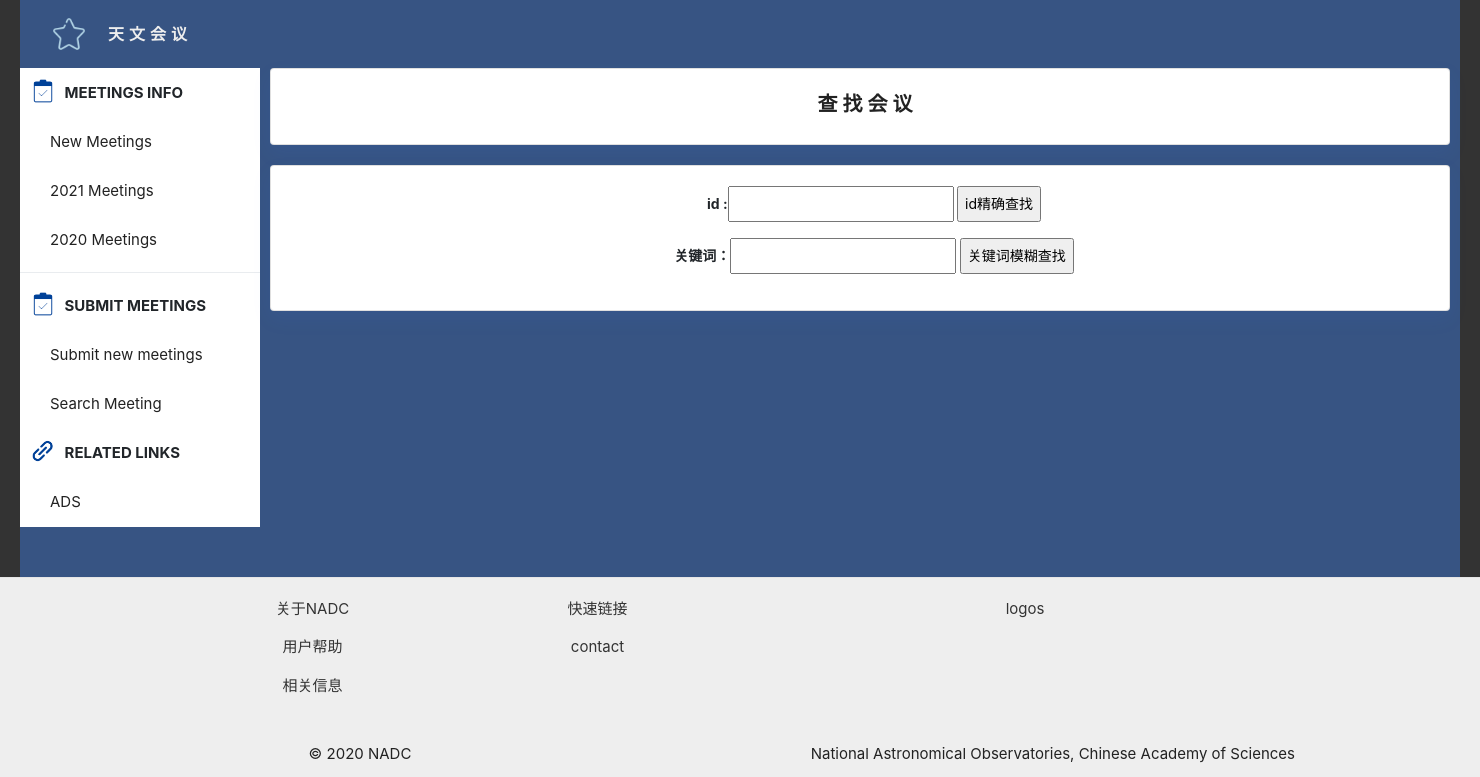
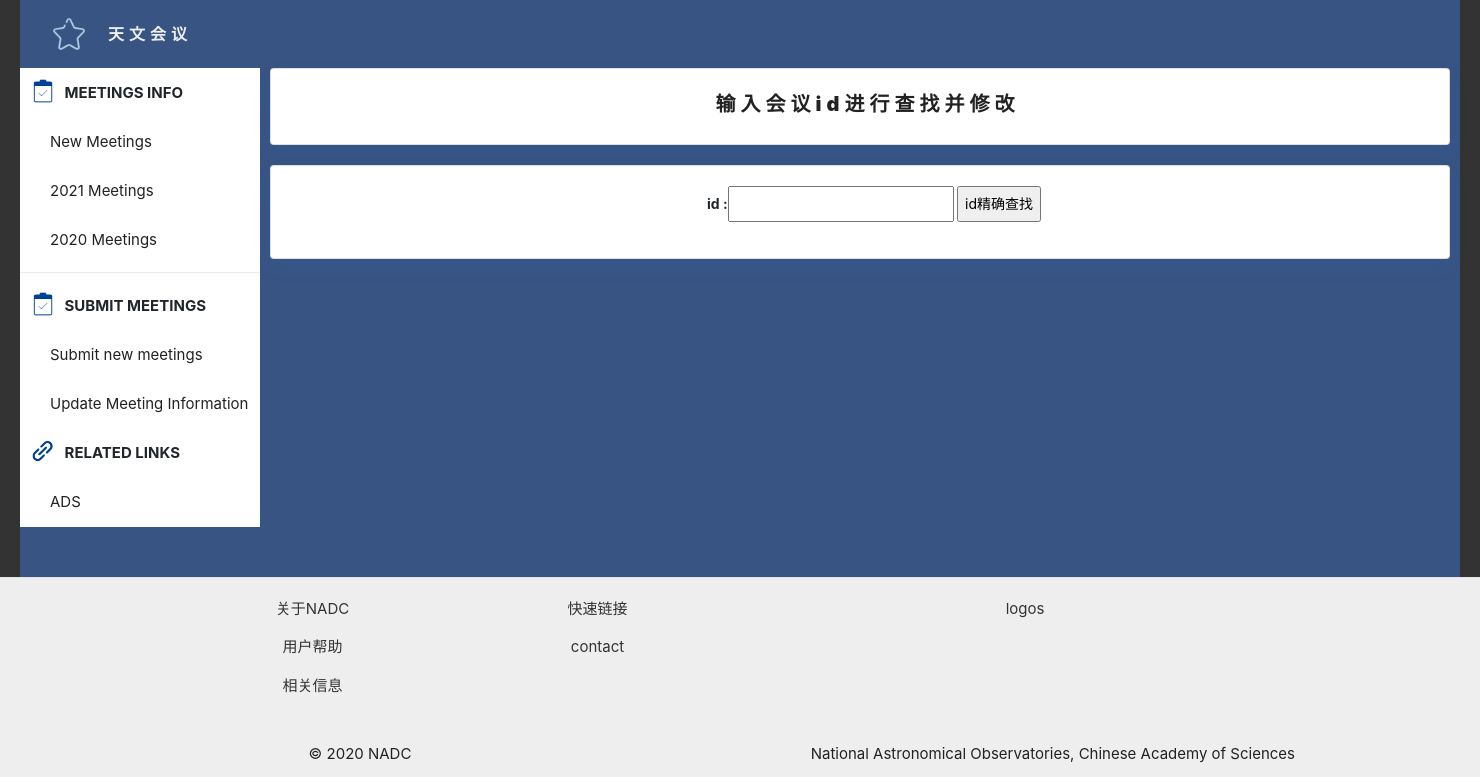
Before and after one commit to YSH1014/meeting, a Flask app: page /search_meeting in a window 1480 px wide. Shown: the part 142-919 px from the top of the page. Run offline with Flask 2, Linux system fonts and the light colour scheme; some libraries are stand-ins or nearby versions.

Commit message:
去掉修改权限限制

```diff
--- a/app/routes/meeting_routes.py
+++ b/app/routes/meeting_routes.py
@@ -48,8 +48,13 @@ def register_meeting():
 @user_required
 def update_meeting_form(id):
     meeting = Meeting.query.get(id)
+    if not meeting:
+        return redirect(url_for('error',message='会议不存在'))
+    #去掉了权限审核页面，任何注册用户都可以修改
+    '''
     if (meeting.register != current_user.id):
         return redirect(url_for('error', message='您不是该会议注册者，无法修改'))
+        '''
     # 将原有属性填入新表单
     form = RegisterMeetingForm(
         title=meeting.title,
@@ -68,7 +73,7 @@ def update_meeting_form(id):
 
         meeting = Meeting.query.get(id)
 
-        meeting.register=current_user.id
+        meeting.register = current_user.id
         meeting.status= MeetingStatusType.REGISTERED
         meeting.title=form.title.data
         meeting.short_name=form.short_name.data
--- a/app/templates/base.html
+++ b/app/templates/base.html
@@ -83,7 +83,7 @@
                             class="nav-link meeting-sidebar-navlink" href={{ url_for("register_meeting") }}>Submit new
                         meetings</a></li>
                     <li class="nav-item list-group-item meeting-sidebar-item"><a
-                            class="nav-link meeting-sidebar-navlink" href={{url_for('search_meeting')}}>Search Meeting</a></li>
+                            class="nav-link meeting-sidebar-navlink" href={{url_for('search_meeting')}}>Update Meeting Information</a></li>
                     <li class="nav-item list-group-item meeting-sidebar-subtitle"><img src={{url_for('static'
                                                                                        ,filename="u/img/meetings-img/linkIcon.png"
                                                                                        )}} alt="..."
--- a/app/templates/meeting_detail.html
+++ b/app/templates/meeting_detail.html
@@ -42,6 +42,7 @@
             {% else %}
             ...
             {% endif %}
+            <a href={{ url_for('update_meeting_form',id=meeting.id)}}>修改信息</a>
         </p>
 
         <!--管理员界面 -->
@@ -51,10 +52,7 @@
         <a href="{{ url_for('unapprove',id=meeting.id) }}"> 不通过</a>
         {% endif %}
 
-        <!--注册者界面　-->
-        {% if meeting.register == current_user.id %}
-            <a href={{ url_for('update_meeting_form',id=meeting.id)}}>修改信息</a>
-        {% endif %}
+
     </div>
 </div>
 <div class="card meetings-card">
--- a/app/templates/search_meeting.html
+++ b/app/templates/search_meeting.html
@@ -1,6 +1,6 @@
 {% extends 'base.html' %}
 {% block title %}
-查找会议
+输入会议id进行查找并修改
 {% endblock %}
 {% block content %}
 <div class="card meetings-card">
@@ -12,12 +12,7 @@
             </p>
         </form>
 
-        <form action="/meetings">
-            <p align="center">
-                关键词：<input name="keywords" type="text"/>
-                <input type="submit" value="关键词模糊查找"/>
-            </p>
-        </form>
+
 
     </div>
 </div>
```
